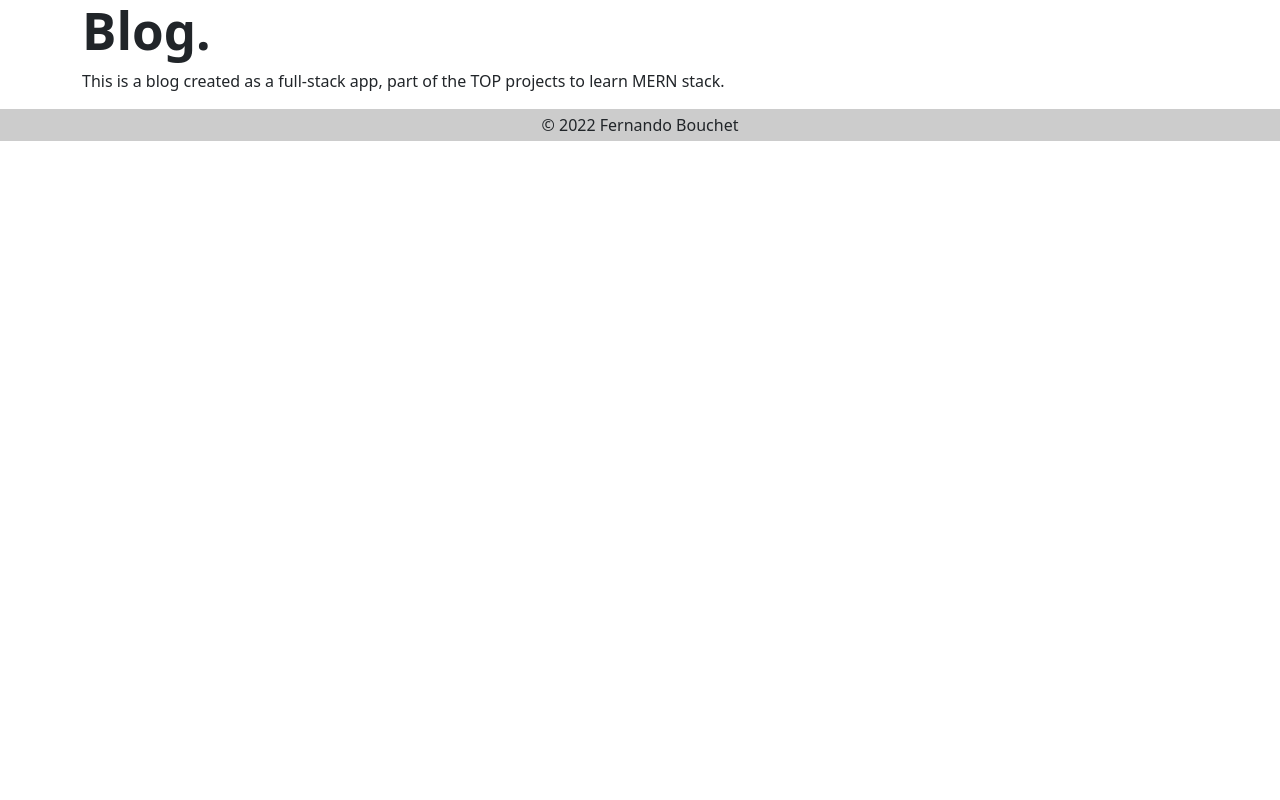
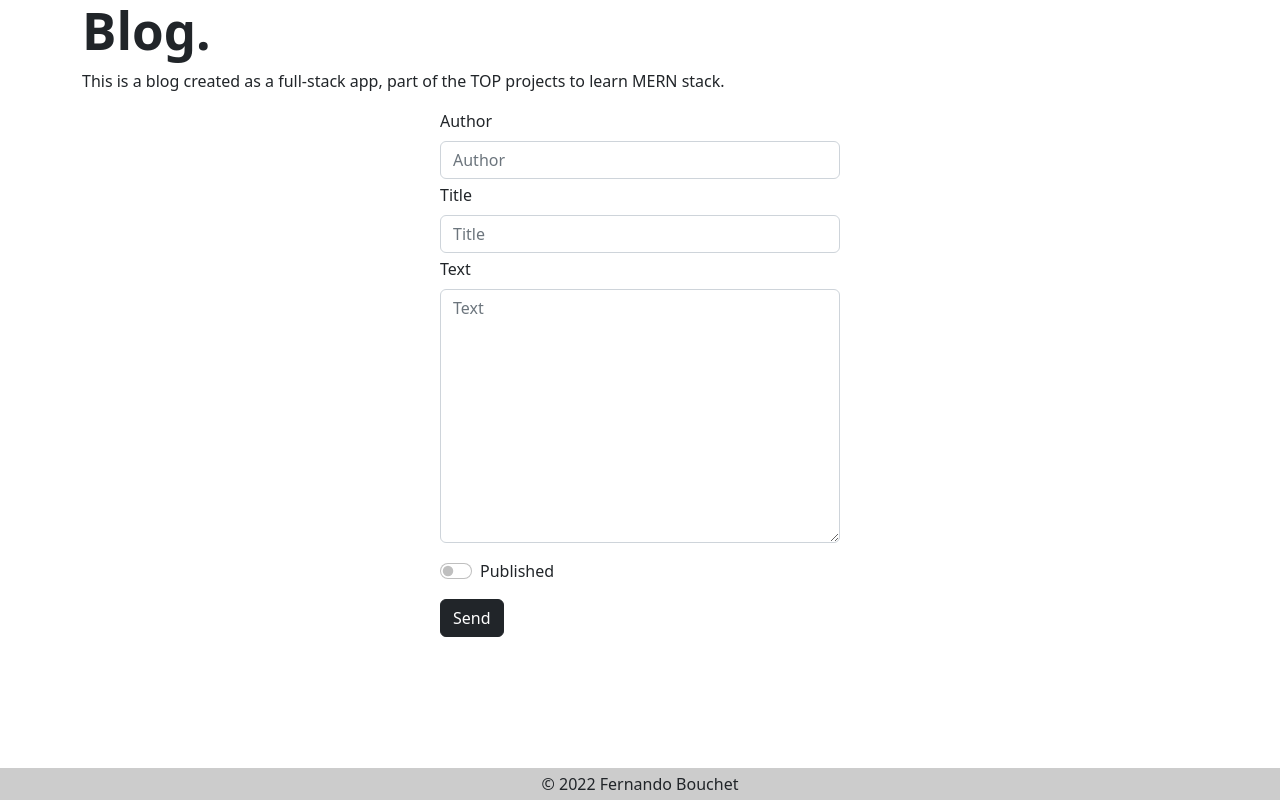
Before and after one commit to fernandobouchet/TOP_Blog-admin, a React (Vite) app: page /#/post in a window 1280 px wide. Built offline with nearby package versions, Linux system fonts and the light colour scheme; sample sign-in values are in the browser's storage.

Commit message:
Add option to create a post

```diff
--- a/src/App.jsx
+++ b/src/App.jsx
@@ -5,6 +5,7 @@ import Header from './components/Header';
 import Footer from './components/Footer';
 import Login from './pages/Login';
 import { useState } from 'react';
+import NewPost from './pages/NewPost';
 
 function App() {
   const [admin, setAdmin] = useState(JSON.parse(localStorage.getItem('user')));
@@ -19,6 +20,7 @@ function App() {
           <>
             <Route path="/" element={<Home />} />
             <Route path="/post/:id" element={<Post />} />
+            <Route path="/post" element={<NewPost />} />
           </>
         )}
       </Routes>
--- a/src/components/Header.jsx
+++ b/src/components/Header.jsx
@@ -10,11 +10,11 @@ const Header = () => {
         <h1 style={{ fontSize: 'calc(2rem + 1.5vw)', fontWeight: '900' }}>
           Blog.
         </h1>
-        <p>
-          This is a blog created as a full-stack app, part of the TOP projects
-          to learn MERN stack.
-        </p>
       </a>
+      <p>
+        This is a blog created as a full-stack app, part of the TOP projects to
+        learn MERN stack.
+      </p>
     </header>
   );
 };
--- a/src/components/PostForm.jsx
+++ b/src/components/PostForm.jsx
@@ -1,8 +1,11 @@
 import { Form, Button } from 'react-bootstrap';
 import { useState } from 'react';
 import postService from '../features/postService';
+import { useNavigate } from 'react-router-dom';
 
 const PostForm = ({ post }) => {
+  const navigate = useNavigate();
+
   const [formData, setFormData] = useState({
     author: post.author,
     title: post.title,
@@ -23,6 +26,8 @@ const PostForm = ({ post }) => {
   const handleSubmit = (e) => {
     e.preventDefault();
     postService.editPost(post.id, formData);
+    navigate('/');
+    navigate(0);
   };
 
   return (
@@ -41,6 +46,7 @@ const PostForm = ({ post }) => {
             id="author"
             value={author}
             onChange={handleOnChange}
+            required
           />
         </Form.Group>
         <Form.Group className="mb-1">
@@ -52,6 +58,7 @@ const PostForm = ({ post }) => {
             id="title"
             value={title}
             onChange={handleOnChange}
+            required
           />
         </Form.Group>
         <Form.Group className="mb-3">
@@ -65,6 +72,7 @@ const PostForm = ({ post }) => {
             id="text"
             value={text}
             onChange={handleOnChange}
+            required
           />
         </Form.Group>
         <Form.Group className="mb-3">
--- a/src/features/postService.jsx
+++ b/src/features/postService.jsx
@@ -49,6 +49,19 @@ const editPost = async (id, data) => {
   }
 };
 
+const createPost = async (data) => {
+  try {
+    const result = await axios.post(`${API_URL}/post`, data, config);
+    if (result.status === 200) {
+      return result.data;
+    } else {
+      console.log('Unknow error');
+    }
+  } catch (error) {
+    console.log(error);
+  }
+};
+
 const deletePost = async (id) => {
   try {
     const result = await axios.delete(`${API_URL}/post/${id}`, config);
@@ -67,6 +80,7 @@ const postService = {
   getPostById,
   editPost,
   deletePost,
+  createPost,
 };
 
 export default postService;
--- a/src/pages/Home.jsx
+++ b/src/pages/Home.jsx
@@ -1,5 +1,6 @@
 import { useEffect, useState } from 'react';
-import { Container, Row, Col } from 'react-bootstrap';
+import { Link } from 'react-router-dom';
+import { Container, Row, Col, Button } from 'react-bootstrap';
 import Loading from '../components/Loading';
 import Post from '../components/Post';
 import postService from '../features/postService';
@@ -17,6 +18,11 @@ const Home = () => {
     <>
       {posts ? (
         <Container style={{ flex: '1' }} className={'mx-auto my-5'}>
+          <div className="d-flex justify-content-center mb-5">
+            <Button as={Link} to={'/post'}>
+              New post
+            </Button>
+          </div>
           <Row xs={1} md={2} className="g-4">
             {posts.map((post) => (
               <Col key={post.id}>
--- /dev/null
+++ b/src/pages/NewPost.jsx
@@ -0,0 +1,102 @@
+import { useState } from 'react';
+import postService from '../features/postService';
+import { Container } from 'react-bootstrap';
+import { Form, Button } from 'react-bootstrap';
+import { useNavigate } from 'react-router-dom';
+
+const NewPost = () => {
+  const navigate = useNavigate();
+
+  const [formData, setFormData] = useState({
+    author: '',
+    title: '',
+    text: '',
+    published: false,
+  });
+
+  const { title, text, published, author } = formData;
+
+  const handleOnChange = (e) => {
+    setFormData((prevState) => ({
+      ...prevState,
+      [e.target.name]:
+        e.target.type === 'checkbox' ? e.target.checked : e.target.value,
+    }));
+  };
+
+  const handleSubmit = (e) => {
+    e.preventDefault();
+    postService.createPost(formData);
+    navigate('/');
+    navigate(0);
+  };
+
+  return (
+    <>
+      <Container style={{ flex: '1' }}>
+        <>
+          <Form
+            style={{ maxWidth: '25rem' }}
+            className="m-auto"
+            onSubmit={handleSubmit}
+          >
+            <Form.Group className="mb-1">
+              <Form.Label htmlFor="author">Author</Form.Label>
+              <Form.Control
+                type="text"
+                placeholder="Author"
+                name="author"
+                id="author"
+                value={author}
+                onChange={handleOnChange}
+                required
+              />
+            </Form.Group>
+            <Form.Group className="mb-1">
+              <Form.Label htmlFor="title">Title</Form.Label>
+              <Form.Control
+                type="text"
+                placeholder="Title"
+                name="title"
+                id="title"
+                value={title}
+                onChange={handleOnChange}
+                required
+              />
+            </Form.Group>
+            <Form.Group className="mb-3">
+              <Form.Label htmlFor="text">Text</Form.Label>
+              <Form.Control
+                as="textarea"
+                rows={10}
+                type="text"
+                placeholder="Text"
+                name="text"
+                id="text"
+                value={text}
+                onChange={handleOnChange}
+                required
+              />
+            </Form.Group>
+            <Form.Group className="mb-3">
+              <Form.Check
+                type="switch"
+                label="Published"
+                name="published"
+                checked={published}
+                onChange={handleOnChange}
+              />
+            </Form.Group>
+            <Form.Group className="mb-1">
+              <Button variant="dark" type="submit">
+                Send
+              </Button>
+            </Form.Group>
+          </Form>
+        </>
+      </Container>
+    </>
+  );
+};
+
+export default NewPost;
```
